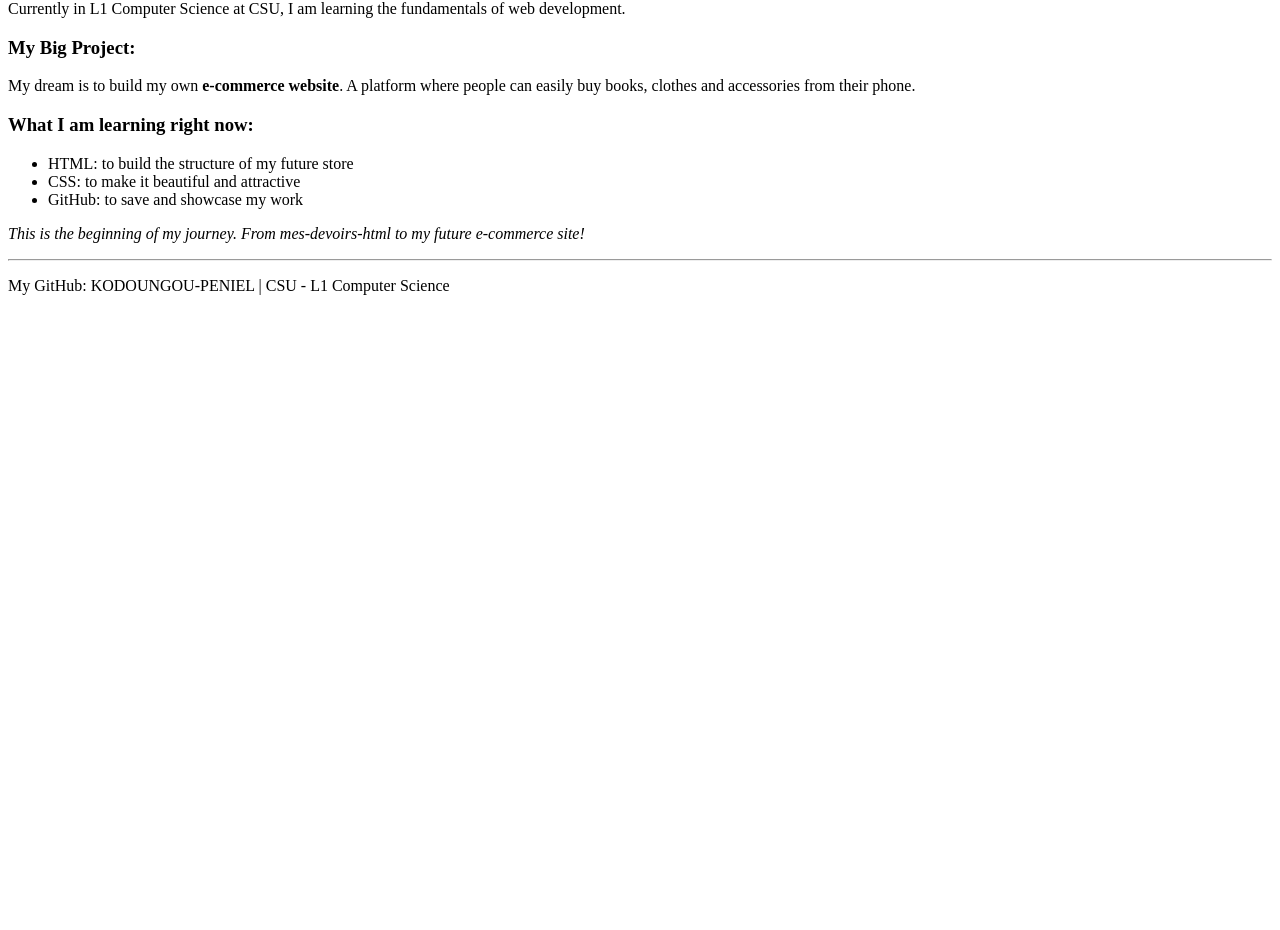
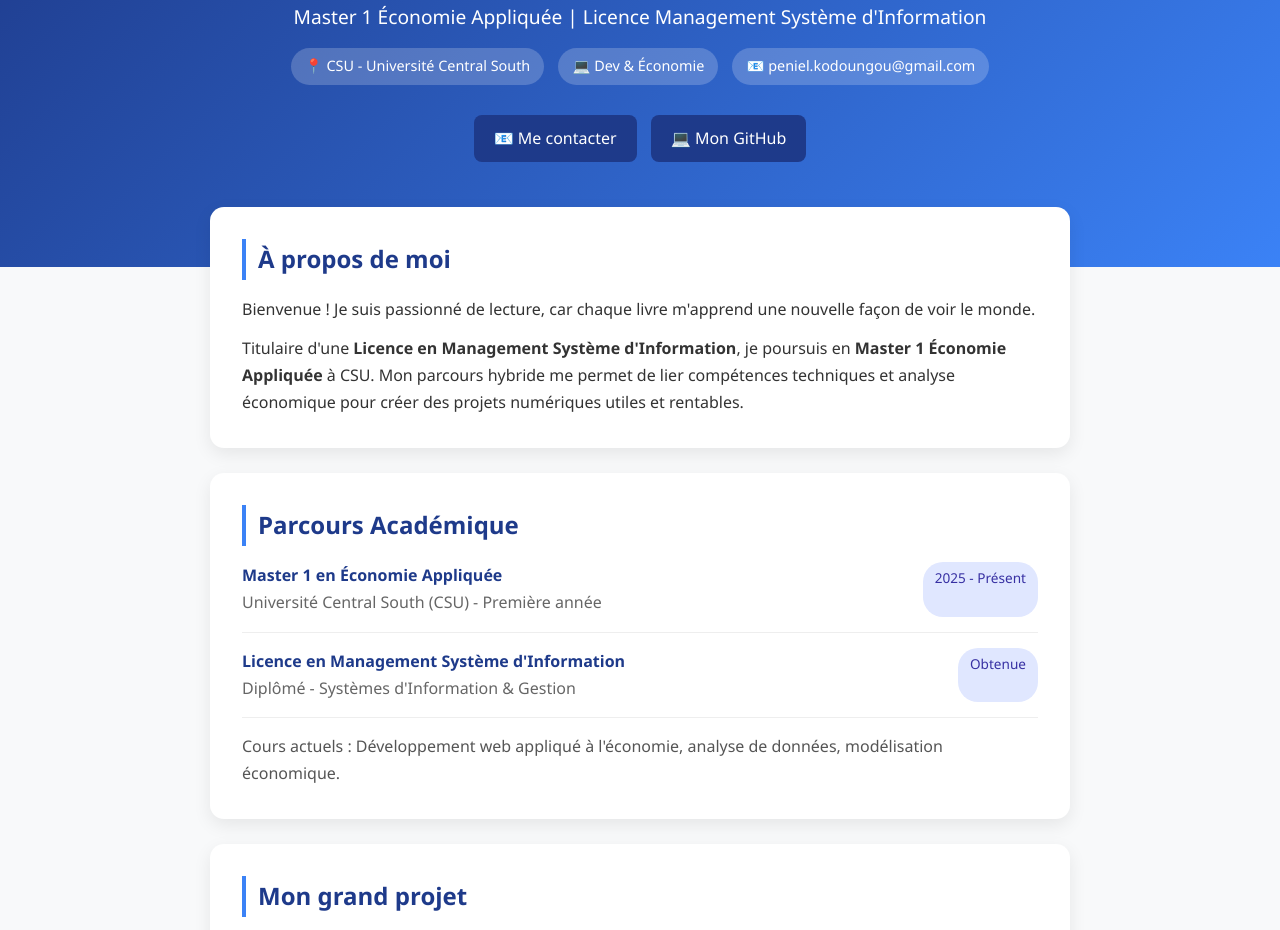
Before and after one commit to KODOUNGOU-PENIEL/mes-devoirs-html, a plain HTML site: page index.html in a window 1280 px wide. Shown: the part 161-1091 px from the top of the page. Before the commit the page ends 800 px from the top, so only its background shows below. Drawn offline with Linux system fonts and the light colour scheme.

Commit message:
Revise index.html for personal portfolio update
Updated the HTML structure and content to reflect a personal portfolio for Peniel Kodoungou, including language change to French and enhanced styling.

```diff
--- a/index.html
+++ b/index.html
@@ -1,31 +1,79 @@
 <!DOCTYPE html>
-<html lang="en">
+<html lang="fr">
 <head>
-    <meta charset="UTF-8">
-    <title>PENIEL - L1 CS at CSU</title>
+<meta charset="UTF-8">
+<meta name="viewport" content="width=device-width, initial-scale=1.0">
+<title>Peniel Kodoungou - Portfolio</title>
+<style>
+*{margin:0;padding:0;box-sizing:border-box}
+body{font-family:'Segoe UI',sans-serif;background:#f8f9fa;color:#333;line-height:1.7}
+header{background:linear-gradient(135deg,#1e3a8a,#3b82f6);color:white;padding:70px 20px 100px;text-align:center}
+.profile-img{width:160px;height:160px;border-radius:50%;border:5px solid white;object-fit:cover;box-shadow:0 8px 20px rgba(0,0,0,0.3);margin-bottom:20px}
+.badge{display:inline-block;background:rgba(255,255,255,0.2);padding:6px 14px;border-radius:20px;margin:5px;font-size:0.9rem}
+.container{max-width:900px;margin:-60px auto 0;padding:0 20px 40px}
+.card{background:white;border-radius:14px;padding:32px;margin-bottom:25px;box-shadow:0 6px 18px rgba(0,0,0,0.08)}
+.card h2{color:#1e3a8a;margin-bottom:16px;border-left:4px solid #3b82f6;padding-left:12px}
+.edu-item{display:flex;justify-content:space-between;flex-wrap:wrap;margin-bottom:15px;padding-bottom:15px;border-bottom:1px solid #eee}
+.edu-degree{font-weight:bold;color:#1e3a8a}
+.edu-date{background:#e0e7ff;color:#3730a3;padding:4px 12px;border-radius:20px;font-size:0.85rem}
+.contact-btn{display:inline-block;background:#1e3a8a;color:white;padding:10px 20px;border-radius:8px;margin:5px;text-decoration:none}
+.contact-btn:hover{background:#1e40af}
+.tag{display:inline-block;background:#f1f5f9;border:1px solid #e2e8f0;padding:5px 12px;border-radius:8px;margin:4px;font-size:0.85rem}
+.project-box{background:linear-gradient(135deg,#eff6ff,#dbeafe);border:1px solid #bfdbfe;border-radius:12px;padding:22px}
+.footer{text-align:center;padding:30px;color:#666}
+</style>
 </head>
 <body>
-    <h1>Hi, I'm PENIEL KODOUNGOU</h1>
-    <h2>L1 Computer Science Student at Central South University</h2>
+<header>
+< img src="photo.jpg" alt="Peniel Kodoungou" class="profile-img">
+<h1>Peniel Kodoungou</h1>
+<p style="font-size:1.2rem;margin:10px 0">Master 1 Économie Appliquée | Licence Management Système d'Information</p >
+<div>
+<span class="badge">📍 CSU - Université Central South</span>
+<span class="badge">💻 Dev & Économie</span>
+<span class="badge">📧 peniel.kodoungou@gmail.com</span>
+</div>
+<div style="margin-top:20px">
+<a href=" " class="contact-btn">📧 Me contacter</a >
+<a href="https://github.com/KODOUNGOU-PENIEL" class="contact-btn">💻 Mon GitHub</a >
+</div>
+</header>
 
-    <p>Welcome to my first GitHub project. I am passionate about reading,
-    because every book teaches me a new way to see the world.</p >
+<div class="container">
+<div class="card">
+<h2>À propos de moi</h2>
+<p>Bienvenue ! Je suis passionné de lecture, car chaque livre m'apprend une nouvelle façon de voir le monde.</p >
+<p style="margin-top:12px">Titulaire d'une <strong>Licence en Management Système d'Information</strong>, je poursuis en <strong>Master 1 Économie Appliquée</strong> à CSU. Mon parcours hybride me permet de lier compétences techniques et analyse économique pour créer des projets numériques utiles et rentables.</p >
+</div>
 
-    <p>Currently in L1 Computer Science at CSU, I am learning the fundamentals of web development.</p >
+<div class="card">
+<h2>Parcours Académique</h2>
+<div class="edu-item">
+<div><div class="edu-degree">Master 1 en Économie Appliquée</div><div style="color:#666">Université Central South (CSU) - Première année</div></div>
+<span class="edu-date">2025 - Présent</span>
+</div>
+<div class="edu-item">
+<div><div class="edu-degree">Licence en Management Système d'Information</div><div style="color:#666">Diplômé - Systèmes d'Information & Gestion</div></div>
+<span class="edu-date">Obtenue</span>
+</div>
+<p style="margin-top:10px;color:#555">Cours actuels : Développement web appliqué à l'économie, analyse de données, modélisation économique.</p >
+</div>
 
-    <h3>My Big Project:</h3>
-    <p>My dream is to build my own <strong>e-commerce website</strong>.
-    A platform where people can easily buy books, clothes and accessories from their phone.</p >
+<div class="card">
+<h2>Mon grand projet</h2>
+<div class="project-box">
+<strong>🚀 Créer mon site e-commerce</strong>
+<p style="margin-top:10px">Une plateforme pour acheter livres, vêtements et accessoires depuis le téléphone. Avec ma double compétence en SI et Économie Appliquée, je vise une boutique belle, performante et économiquement viable.</p >
+</div>
+</div>
 
-    <h3>What I am learning right now:</h3>
-    <ul>
-        <li>HTML: to build the structure of my future store</li>
-        <li>CSS: to make it beautiful and attractive</li>
-        <li>GitHub: to save and showcase my work</li>
-    </ul>
+<div class="card">
+<h2>Compétences</h2>
+<span class="tag">HTML</span><span class="tag">CSS</span><span class="tag">GitHub</span><span class="tag">Économie Appliquée</span><span class="tag">Système d'Information</span><span class="tag">Analyse de données</span><span class="tag">E-commerce</span><span class="tag">Management</span>
+<p style="margin-top:18px;font-style:italic;color:#1e3a8a"><strong>De mes-devoirs-html à mon futur site e-commerce !</strong></p >
+</div>
+</div>
 
-    <p><em>This is the beginning of my journey. From mes-devoirs-html to my future e-commerce site!</em></p >
-    <hr>
-    <p>My GitHub: KODOUNGOU-PENIEL | CSU - L1 Computer Science</p >
+<div class="footer">© 2026 Peniel Kodoungou | Master Économie Appliquée - CSU | Fait avec ❤️ et GitHub Pages</div>
 </body>
 </html>
```
